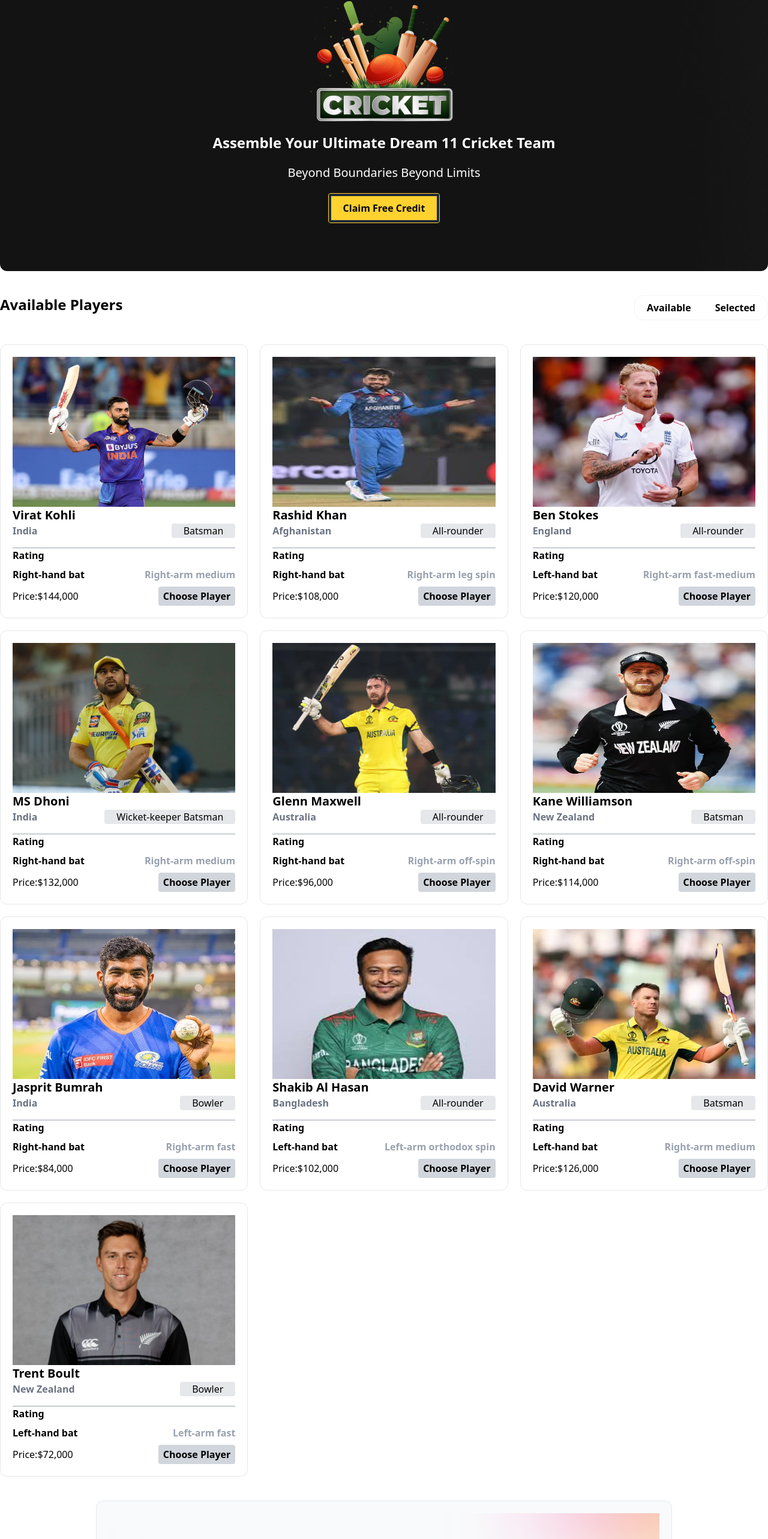
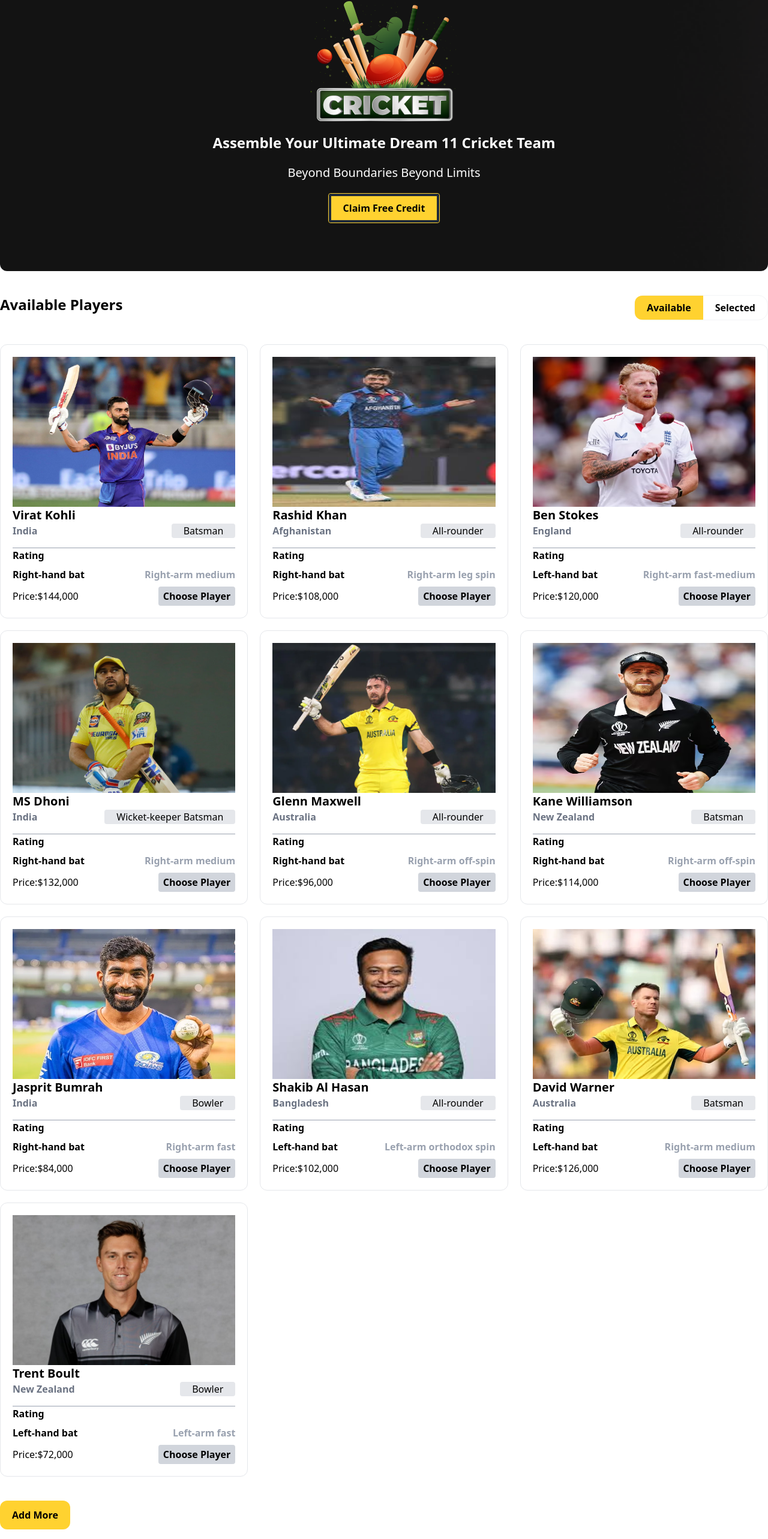
Before and after one commit to sojib6505/pick-the-XI, a React (Vite) app: page / in a window 1280 px wide. Shown: the part 190-2756 px from the top of the page at 60% size. Built offline with nearby package versions, Linux system fonts and the light colour scheme.

Commit message:
add toggle functionality between Available and Selected sections

```diff
--- a/src/App.jsx
+++ b/src/App.jsx
@@ -4,20 +4,29 @@
 import Footer from "./components/footer/Footer"
 import MainSection from "./components/main/MainSection"
 import Navbar from "./components/navbar/Navbar"
+import AddToCard from "./components/AddToCard/AddToCard"
+import PlayerCard from "./components/main/PlayerCard"
 
 function App() {
   const [clamCoins,setClamCoins] = useState(0)
+  const [addCards , setAddCards] = useState([])
   const clamCoin = () => {
     const newCoin = clamCoins + 800000;
     setClamCoins(newCoin)
   }
-  console.log(clamCoins)
+
+  const addCard = Player =>{
+    const newPlayer = [...addCards , Player]
+    setAddCards(newPlayer)
+  }
+
   return (
      <>
       <div className="container mx-auto">
         <Navbar clamCoins={clamCoins}></Navbar>
         <Banner clamCoin={clamCoin}></Banner>
-        <MainSection></MainSection>
+        <MainSection addCard={addCard}></MainSection>
+        <AddToCard addCardPlayer={addCards}></AddToCard>
      </div>
      <Footer></Footer>
      </>
--- /dev/null
+++ b/src/components/AddToCard/AddPlayer.jsx
@@ -0,0 +1,19 @@
+
+
+export default function AddPlayer({ player }) {
+    const { playerId, name, country, image, role, battingType, bowlingType, biddingPrice } = player
+    return (
+        <div className="flex justify-between items-center mb-5 py-2 px-5 border border-gray-300 rounded-xl">
+            <div className="flex gap-10 ">
+                <div><img className="w-20 rounded-xl" src={image} alt="" /></div>
+                <div>
+                    <h4 className="text-xl font-bold">{name}</h4>
+                    <p className="text-gray-400 font-bold">{role}</p>
+                </div>
+            </div>
+            <div>
+               <button className="text-red-400 text-xl font-bold cursor-pointer">Delete</button>
+            </div>
+        </div>
+    )
+}
--- /dev/null
+++ b/src/components/AddToCard/AddToCard.jsx
@@ -0,0 +1,14 @@
+import AddPlayer from "./AddPlayer";
+
+
+export default function AddToCard({addCardPlayer,}) {
+  return (
+    <>
+     <div>
+       {addCardPlayer.map((player,idx) => <AddPlayer key={idx} player={player}></AddPlayer>)}
+       <button className="py-3 px-5 font-bold bg-amber-300 rounded-xl">Add More</button>
+     </div>
+
+    </>
+  )
+}
--- a/src/components/main/MainSection.jsx
+++ b/src/components/main/MainSection.jsx
@@ -1,7 +1,8 @@
 import PlayerCard from "./PlayerCard";
 import { useEffect, useState } from "react"
-export default function MainSection() {
+export default function MainSection({addCard}) {
      const [players ,setPlayers] = useState([])
+     const [showAvailable, setAvailable] = useState(true)
           useEffect(()=>{
             fetch('./player.json')
             .then(res => res.json())
@@ -12,13 +13,21 @@
             <div className="flex justify-between mb-10">
                 <h3 className="text-2xl font-bold">Available Players</h3>
                 <div className="rounded-2xl border border-gray-100">
-                    <button className="py-2 px-5 hover:bg-amber-300 rounded-l-xl font-bold">Available</button>
-                    <button className="py-2 px-5 hover:bg-amber-300 rounded-r-xl font-bold">Selected</button>
+                    <button onClick={()=>setAvailable(true)} className={` py-2 px-5 rounded-l-xl font-bold ${showAvailable? 'bg-amber-300':'hover:bg-amber-100'}`}>Available</button>
+                    <button onClick={()=>setAvailable(false)} className={`py-2 px-5 rounded-r-xl font-bold ${!showAvailable ? 'bg-amber-300':'hover:bg-amber-100'}`}>Selected</button>
                 </div>
             </div>
-           <div className="grid grid-cols-3 gap-5 mb-10">
-            {players.map(player => <PlayerCard key={player.playerId} player={player}></PlayerCard>)}
+          {showAvailable ? (
+             <div className="grid grid-cols-3 gap-5 mb-10 ">
+            {players.map(player => <PlayerCard key={player.playerId} addCard={addCard} player={player}></PlayerCard>)}
            </div>
+          ) : (
+              <div className="p-2  rounded-xl text-center mb-5">
+          <h3 className="text-xl font-semibold text-gray-600">
+            Selected players
+          </h3>
+        </div>
+          )}
         </>
     )
 }
--- a/src/components/main/PlayerCard.jsx
+++ b/src/components/main/PlayerCard.jsx
@@ -1,6 +1,6 @@
 
-export default function PlayerCard(player) {
-   const {playerId,name,country,image,role,battingType,bowlingType,biddingPrice} = player.player
+export default function PlayerCard({player,addCard}) {
+   const {playerId,name,country,image,role,battingType,bowlingType,biddingPrice} = player
     return (
         <>
             <div className="p-5 border border-gray-200 rounded-xl hover:bg-gray-200 ">
@@ -21,7 +21,7 @@
                         </div>
                         <div className="flex justify-between items-center">
                             <p>Price:{biddingPrice}</p>
-                            <button className="py-1 px-2 bg-gray-300 rounded-sm cursor-pointer font-bold hover:bg-amber-300">Choose Player</button>
+                            <button onClick={()=>addCard(player)} className="py-1 px-2 bg-gray-300 rounded-sm cursor-pointer font-bold hover:bg-amber-300">Choose Player</button>
                         </div>
                     </div>
                 </div>
--- a/src/components/navbar/Navbar.jsx
+++ b/src/components/navbar/Navbar.jsx
@@ -1,6 +1,5 @@
 
 export default function Navbar(clamCoins) {
-    console.log(clamCoins)
   return (
      <>
       <div className="flex justify-between items-center py-5">
```
